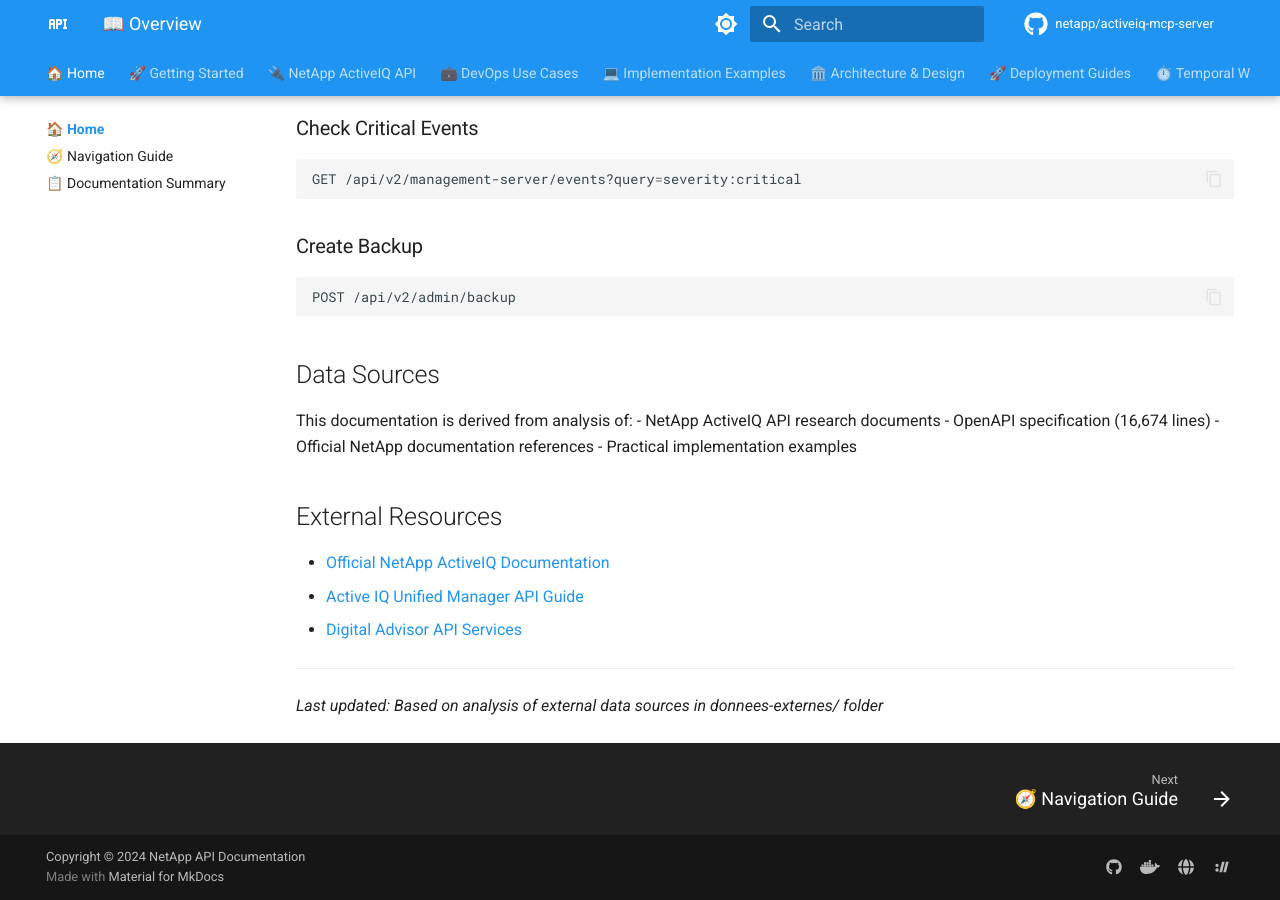
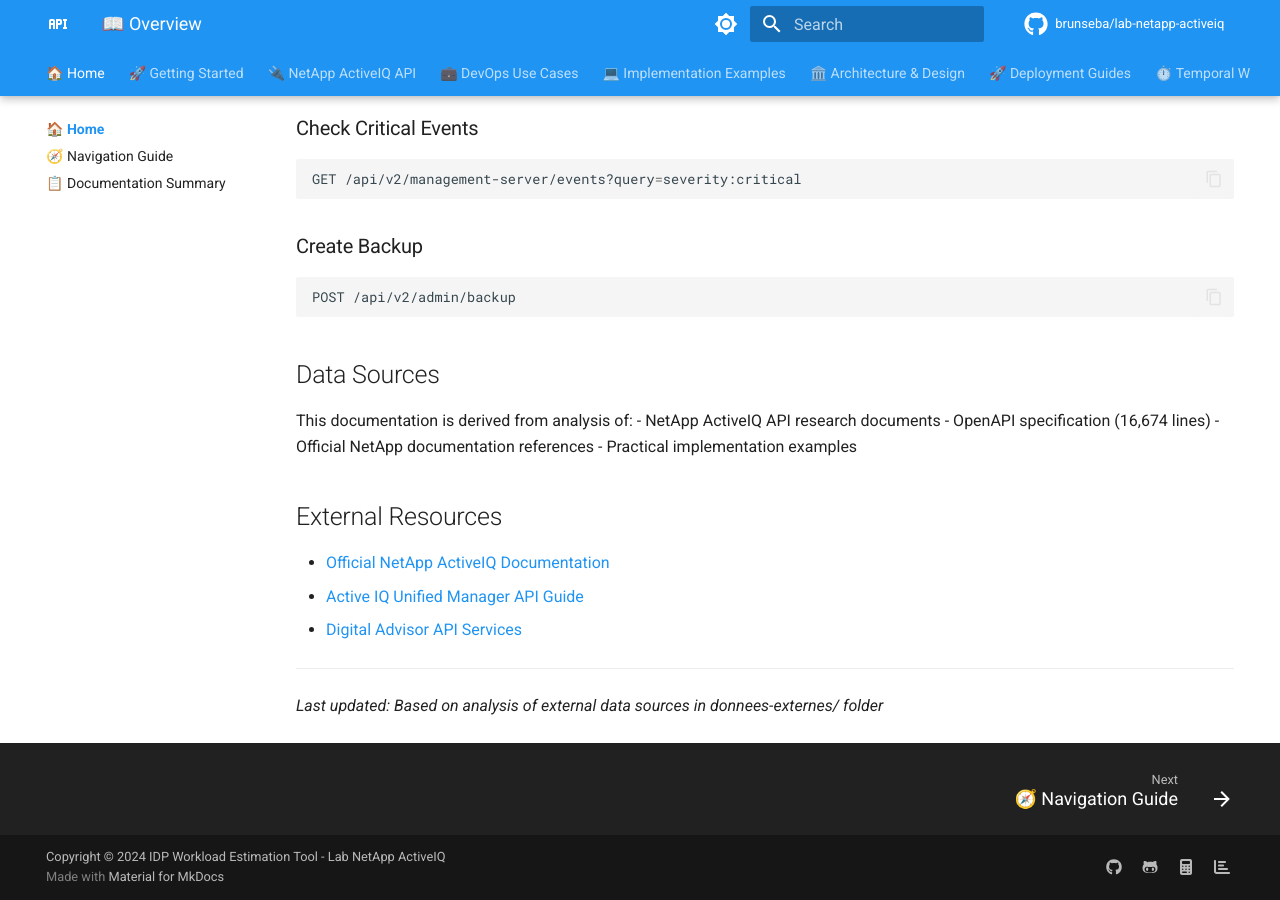
Before and after one commit to brunseba/lab-netapp-activeiq, an MkDocs documentation site: the page built from docs/index.md, in a window 1280 px wide and 900 px high, scrolled down 2360 px. Built offline with MkDocs 1.6.1 and Material for MkDocs 9.7.7, drawn with Linux system fonts in a browser that asks for light colours; comment, search, counter and statistics services are not loaded; the version menu is left out.

Commit message:
docs: update mkdocs configuration with GitHub repository parameters
- Update repository URLs to brunseba/lab-netapp-activeiq
- Change site name and description for IDP Workload Estimation Tool
- Update social links to point to correct GitHub repository and releases
- Modify tags to reflect IDP workload estimation focus
- Update feedback and edit links to new repository
- Align copyright and author information with project ownership

```diff
--- a/mkdocs.yml
+++ b/mkdocs.yml
@@ -1,15 +1,15 @@
-site_name: NetApp ActiveIQ MCP Server
-site_description: Model Context Protocol server for NetApp ActiveIQ Unified Manager - Comprehensive Documentation
-site_author: NetApp Integration Team
-site_url: https://netapp-mcp-server.docs/
+site_name: IDP Workload Estimation Tool - Lab NetApp ActiveIQ
+site_description: Comprehensive IDP (Internal Developer Platform) workload estimation tool with role-based analysis and multi-phase planning capabilities
+site_author: brunseba
+site_url: https://brunseba.github.io/lab-netapp-activeiq/
 
 # Repository
-repo_name: netapp/activeiq-mcp-server
-repo_url: https://github.com/netapp/activeiq-mcp-server
+repo_name: brunseba/lab-netapp-activeiq
+repo_url: https://github.com/brunseba/lab-netapp-activeiq
 edit_uri: edit/main/docs/
 
 # Copyright
-copyright: Copyright &copy; 2024 NetApp API Documentation
+copyright: Copyright &copy; 2024 IDP Workload Estimation Tool - Lab NetApp ActiveIQ
 
 # Configuration
 theme:
@@ -102,24 +102,24 @@
       fallback_to_build_date: true
       enable_creation_date: true
   - mermaid2:
-      version: '11.4.0'
+      version: "11.4.0"
       arguments:
         startOnLoad: true
-        theme: 'base'
+        theme: "base"
         themeVariables:
-          primaryColor: '#2196f3'
-          primaryTextColor: '#000000'
-          primaryBorderColor: '#1976d2'
-          lineColor: '#333333'
-          secondaryColor: '#ff9800'
-          tertiaryColor: '#4caf50'
-          background: '#ffffff'
-          mainBkg: '#ffffff'
-          secondBkg: '#f5f5f5'
+          primaryColor: "#2196f3"
+          primaryTextColor: "#000000"
+          primaryBorderColor: "#1976d2"
+          lineColor: "#333333"
+          secondaryColor: "#ff9800"
+          tertiaryColor: "#4caf50"
+          background: "#ffffff"
+          mainBkg: "#ffffff"
+          secondBkg: "#f5f5f5"
         flowchart:
           htmlLabels: true
           useMaxWidth: true
-          curve: 'basis'
+          curve: "basis"
         sequence:
           actorMargin: 50
           boxMargin: 10
@@ -162,8 +162,8 @@
   - pymdownx.keys
   - pymdownx.magiclink:
       repo_url_shorthand: true
-      user: netapp
-      repo: activeiq-mcp-server
+      user: brunseba
+      repo: lab-netapp-activeiq
   - pymdownx.mark
   - pymdownx.smartsymbols
   - pymdownx.superfences:
@@ -180,72 +180,72 @@
 # Navigation
 nav:
   - 🏠 Home:
-    - 📖 Overview: index.md
-    - 🧭 Navigation Guide: navigation.md
-    - 📋 Documentation Summary: README.md
+      - 📖 Overview: index.md
+      - 🧭 Navigation Guide: navigation.md
+      - 📋 Documentation Summary: README.md
 
   - 🚀 Getting Started:
-    - 🔍 System Overview: getting-started/overview.md
-    - ⚡ Quick Setup: getting-started/quick-start.md
-    - 📦 Installation: getting-started/installation.md
-    - ⚙️ Knative Functions Quick Start: getting-started/knative-functions-quickstart.md
+      - 🔍 System Overview: getting-started/overview.md
+      - ⚡ Quick Setup: getting-started/quick-start.md
+      - 📦 Installation: getting-started/installation.md
+      - ⚙️ Knative Functions Quick Start: getting-started/knative-functions-quickstart.md
 
   - 🔌 NetApp ActiveIQ API:
-    - 📄 API Overview: netapp-activeiq-api-overview.md
-    - 🔗 API Endpoints: api-endpoints.md
-    - 📊 Data Models: data-models.md
-    - 📝 API Use Cases: api-use-cases-table.md
+      - 📄 API Overview: netapp-activeiq-api-overview.md
+      - 🔗 API Endpoints: api-endpoints.md
+      - 📊 Data Models: data-models.md
+      - 📝 API Use Cases: api-use-cases-table.md
 
   - 💼 DevOps Use Cases:
-    - 📈 Storage Monitoring: use-cases/storage-monitoring.md
-    - 🏗️ Infrastructure Management: use-cases/infrastructure-management.md
-    - 📊 Performance Analysis: use-cases/performance-analysis.md
-    - 🔔 Event Management: use-cases/event-management.md
-    - 💾 Backup & Recovery: use-cases/backup-recovery.md
-    - 📐 Capacity Planning: use-cases/capacity-planning.md
-    - 🖥️ SVM Management: use-cases/svm-management.md
-    - 💽 Volume Operations: use-cases/volume-operations.md
+      - 📈 Storage Monitoring: use-cases/storage-monitoring.md
+      - 🏗️ Infrastructure Management: use-cases/infrastructure-management.md
+      - 📊 Performance Analysis: use-cases/performance-analysis.md
+      - 🔔 Event Management: use-cases/event-management.md
+      - 💾 Backup & Recovery: use-cases/backup-recovery.md
+      - 📐 Capacity Planning: use-cases/capacity-planning.md
+      - 🖥️ SVM Management: use-cases/svm-management.md
+      - 💽 Volume Operations: use-cases/volume-operations.md
 
   - 💻 Implementation Examples:
-    - 🔰 Basic Examples: examples.md
-    - 🚀 Advanced Workflows: advanced-use-cases.md
-    - 🐍 Python Automation: examples/basic-usage.md
+      - 🔰 Basic Examples: examples.md
+      - 🚀 Advanced Workflows: advanced-use-cases.md
+      - 🐍 Python Automation: examples/basic-usage.md
 
   - 🏛️ Architecture & Design:
-    - 🎯 Target Operating Model: architecture/target-operating-model.md
-    - ⚙️ Knative Function TOM: architecture/knative-function-tom.md
-    - ⚙️ FAAS Function TOM: architecture/faas-function-tom.md
-    - 📐 Technical Documentation: architecture/technical-documentation.md
-    - 🏗️ System Design: architecture/system-design.md
-    - 🔧 Function-Based Architecture: deployment/function-based-architecture.md
+      - 🎯 Target Operating Model: architecture/target-operating-model.md
+      - ⚙️ Knative Function TOM: architecture/knative-function-tom.md
+      - ⚙️ FAAS Function TOM: architecture/faas-function-tom.md
+      - 📐 Technical Documentation: architecture/technical-documentation.md
+      - 🏗️ System Design: architecture/system-design.md
+      - 🔧 Function-Based Architecture: deployment/function-based-architecture.md
 
   - 🚀 Deployment Guides:
-    - 📋 Installation Guide: getting-started/installation.md
-    - ☸️ Knative Deployment: deployment/KNATIVE_DEPLOYMENT.md
-    - ⚡ Knative Functions: deployment/knative-functions-deployment.md
-    - 🏗️ ArgoCD Helm Deployment: deployment/ARGOCD_HELM_DEPLOYMENT.md
-    - ⚙️ Development Setup: DEVELOPMENT.md
+      - 📋 Installation Guide: getting-started/installation.md
+      - ☸️ Knative Deployment: deployment/KNATIVE_DEPLOYMENT.md
+      - ⚡ Knative Functions: deployment/knative-functions-deployment.md
+      - 🏗️ ArgoCD Helm Deployment: deployment/ARGOCD_HELM_DEPLOYMENT.md
+      - ⚙️ Development Setup: DEVELOPMENT.md
 
   - ⏱️ Temporal Workflows:
-    - 🔄 Workflow Integration: temporal-integration.md
-    - 🛡️ Durable Execution: DEVELOPMENT.md
+      - 🔄 Workflow Integration: temporal-integration.md
+      - 🛡️ Durable Execution: DEVELOPMENT.md
 
   - 🌐 API Management (APIM):
-    - 📋 API Management Strategy: api-management/api-management-strategy.md
-    - ⚙️ Gravitee.io Configuration: api-management/gravitee-api-definitions.json
-    - 📄 OpenAPI Specification: api-management/openapi-storage-management.yaml
-    - 🚀 Deployment Guide: api-management/gravitee-deployment.yaml
-    - 🔧 MCP Tools Reference: api/mcp-tools.md
-    - 🔌 Optional MCP Integration: MCP_SERVER_README.md
+      - 📋 API Management Strategy: api-management/api-management-strategy.md
+      - ⚙️ Gravitee.io Configuration: api-management/gravitee-api-definitions.json
+      - 📄 OpenAPI Specification: api-management/openapi-storage-management.yaml
+      - 🚀 Deployment Guide: api-management/gravitee-deployment.yaml
+      - 🔧 MCP Tools Reference: api/mcp-tools.md
+      - 🔌 Optional MCP Integration: MCP_SERVER_README.md
 
   - 🤖 Day-2 AI Operations:
-    - 🧠 AI Assistant Integration: advanced-use-cases.md
-    - 📈 Predictive Analytics: use-cases/capacity-planning.md
-    - 🎯 Automated Operations: use-cases/event-management.md
+      - 🧠 AI Assistant Integration: advanced-use-cases.md
+      - 📈 Predictive Analytics: use-cases/capacity-planning.md
+      - 🎯 Automated Operations: use-cases/event-management.md
 
   - 🧪 Testing & Development:
-    - 📊 Mermaid Diagram Test: testing/mermaid-test-page.md
-    - ✅ Mermaid Validation Summary: testing/mermaid-validation-summary.md
+      - 📊 Mermaid Diagram Test: testing/mermaid-test-page.md
+      - ✅ Mermaid Validation Summary: testing/mermaid-validation-summary.md
 
 # Extra configuration
 extra:
@@ -255,21 +255,21 @@
 
   social:
     - icon: fontawesome/brands/github
-      link: https://github.com/netapp/activeiq-mcp-server
+      link: https://github.com/brunseba/lab-netapp-activeiq
       name: GitHub Repository
-    - icon: fontawesome/brands/docker
-      link: https://hub.docker.com/r/netapp/activeiq-mcp-server
-      name: Docker Hub
-    - icon: fontawesome/solid/globe
-      link: https://docs.netapp.com/us-en/active-iq/
-      name: Official NetApp Documentation
-    - icon: material/protocol
-      link: https://modelcontextprotocol.io/
-      name: Model Context Protocol
+    - icon: fontawesome/brands/github-alt
+      link: https://github.com/brunseba/lab-netapp-activeiq/releases
+      name: Releases
+    - icon: fontawesome/solid/calculator
+      link: https://github.com/brunseba/lab-netapp-activeiq/blob/main/idp_workload_estimator_embedded.py
+      name: IDP Workload Estimator Tool
+    - icon: fontawesome/solid/chart-bar
+      link: https://github.com/brunseba/lab-netapp-activeiq/blob/main/README.md
+      name: Documentation
 
   analytics:
     provider: google
-    property: G-XXXXXXXXXX  # Replace with actual GA tracking ID
+    property: G-XXXXXXXXXX # Replace with actual GA tracking ID
     feedback:
       title: Was this page helpful?
       ratings:
@@ -283,22 +283,23 @@
           data: 0
           note: >
             Thanks for your feedback! Help us improve this page by
-            <a href="https://github.com/netapp/activeiq-api-docs/issues/new/?title=[Feedback]+{title}+-+{url}" target="_blank" rel="noopener">telling us what you found helpful or what could be improved</a>.
+            <a href="https://github.com/brunseba/lab-netapp-activeiq/issues/new/?title=[Feedback]+{title}+-+{url}" target="_blank" rel="noopener">telling us what you found helpful or what could be improved</a>.
 
   tags:
-    MCP: mcp
-    Protocol: protocol
+    IDP: idp
+    Workload: workload
+    Estimation: estimation
+    Planning: planning
+    DevOps: devops
+    Python: python
+    CLI: cli
+    Excel: excel
+    Reporting: reporting
+    Analysis: analysis
     NetApp: netapp
     ActiveIQ: activeiq
-    Server: server
-    API: api
-    Python: python
-    Automation: automation
-    Storage: storage
-    AI: ai
-    Temporal: temporal
-    Docker: docker
-    Kubernetes: kubernetes
+    Lab: lab
+    Tool: tool
 
 # Validation
 validation:
```
